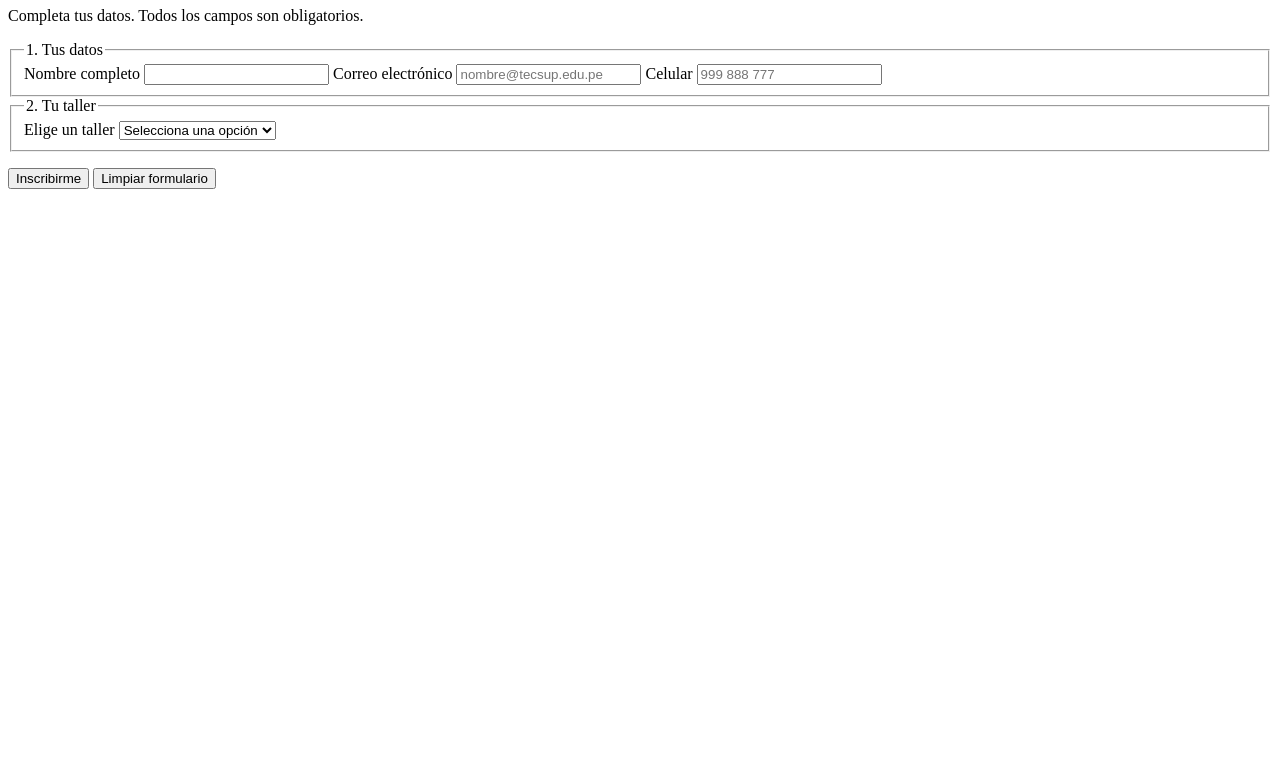
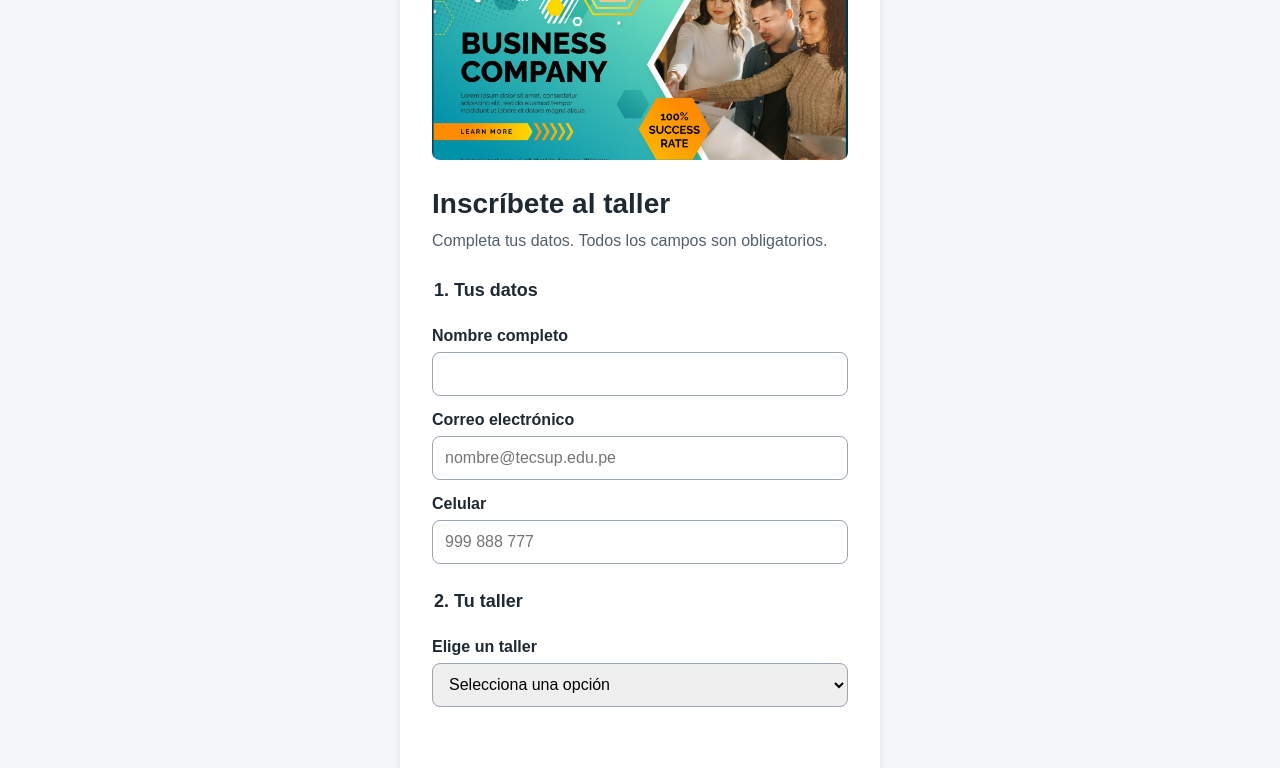
Before and after one commit to Crocss08/taller-ux, a plain HTML site: page index.html in a window 1280 px wide. Shown: the part 99-867 px from the top of the page. Before the commit the page ends 800 px from the top, so only its background shows below. Drawn offline with Linux system fonts and the light colour scheme; the site is published under a folder, as on GitHub Pages, so addresses that start at the root find nothing.

Commit message:
HTML updated

```diff
--- a/index.html
+++ b/index.html
@@ -4,11 +4,11 @@
   <meta charset="UTF-8">
   <meta name="viewport" content="width=device-width, initial-scale=1.0">
   <title>Inscripción al taller</title>
-  <link rel="stylesheet" href="/styles.css">
+  <link rel="stylesheet" href="styles.css">
 </head>
 <body>
   <main class="tarjeta">
-    <img src="/img/banner.png" alt="Estudiantes programando en el laboratorio">
+    <img src="img/banner.png" alt="Estudiantes programando en el laboratorio">
     <h1>Inscríbete al taller</h1>
     <p class="ayuda">Completa tus datos. Todos los campos son obligatorios.</p>
 
@@ -52,6 +52,6 @@
       </div>
     </form>
   </main>
-  <script src="/app.js"></script>
+  <script src="app.js"></script>
 </body>
 </html>
```
